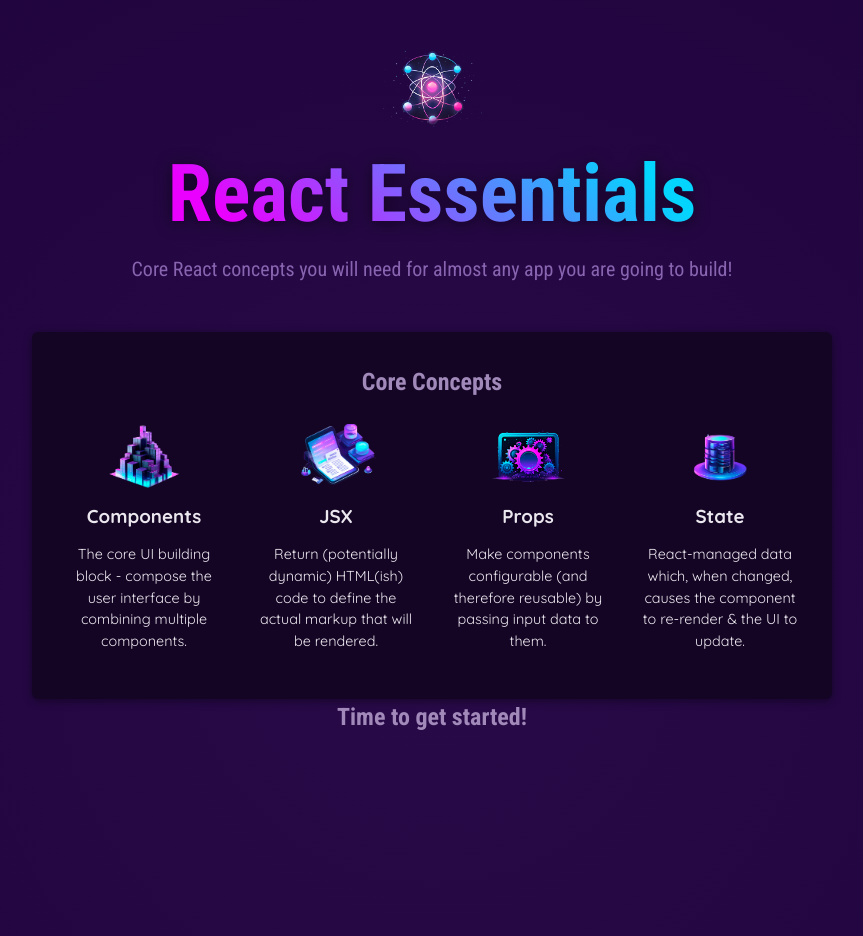
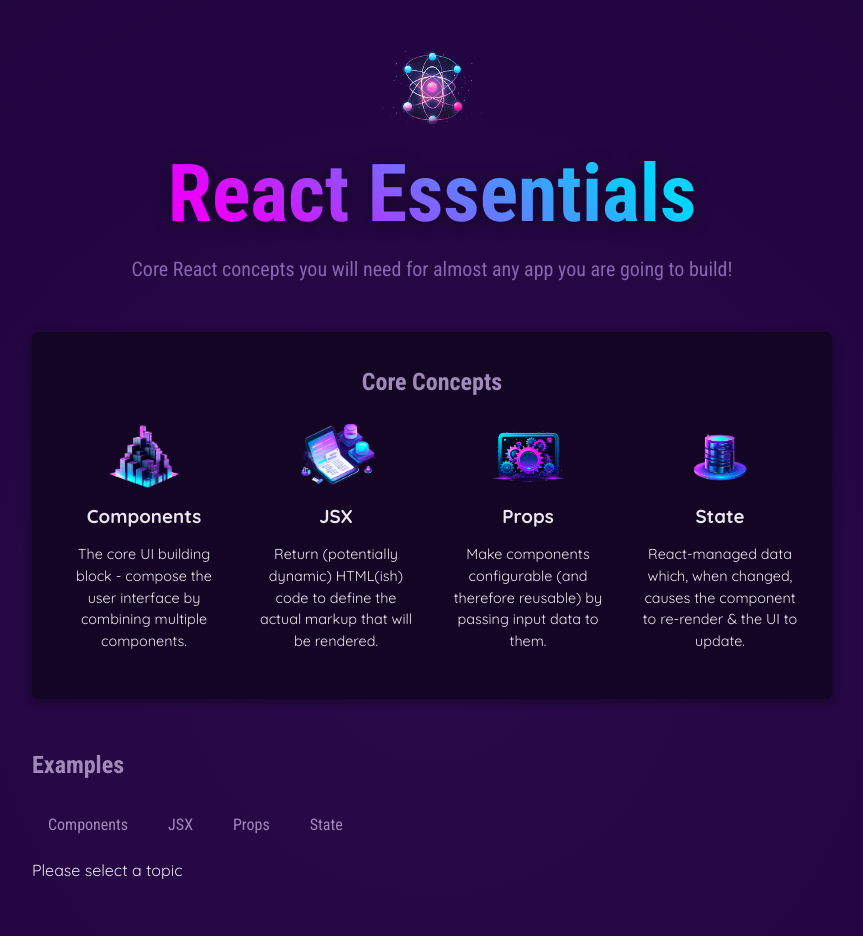
Before and after one commit to shinoby85/react-udemy, a React (Vite) app: page / in a window 1280 px wide. Shown: the top 936 px of the page, without its empty margins (208-1071 px from the left). Built offline with nearby package versions, Linux system fonts and the light colour scheme.

Commit message:
Update project

```diff
--- a/src/App.jsx
+++ b/src/App.jsx
@@ -1,25 +1,67 @@
-import { CORE_CONCEPTS } from './data'
+import {CORE_CONCEPTS, EXAMPLES} from './data'
 import './index.css'
 import Header from './components/Header'
 import CoreConcept from './components/CoreConcept'
+import TabButton from './components/TabButton'
+import {useState} from "react";
 
-function App () {
+function App() {
+  const [selectedTopic, setSelectedTopic] = useState();
+
+  function handleSelect(selectedButton) {
+    setSelectedTopic(selectedButton);
+  }
+
   return (<div>
     <Header/>
     <main>
       <section id="core-concepts">
         <h2>Core Concepts</h2>
         <ul>
-          <CoreConcept
-            title={CORE_CONCEPTS[0].title}
-            description={CORE_CONCEPTS[0].description}
-            image={CORE_CONCEPTS[0].image}
-          />
-          <CoreConcept {...CORE_CONCEPTS[1]} />
-          <CoreConcept {...CORE_CONCEPTS[2]} />
-          <CoreConcept {...CORE_CONCEPTS[3]} />
+          {CORE_CONCEPTS.map(conceptItem=>
+            <CoreConcept key={conceptItem.title} {...conceptItem} />
+          )}
+          {/*<CoreConcept*/}
+          {/*  title={CORE_CONCEPTS[0].title}*/}
+          {/*  description={CORE_CONCEPTS[0].description}*/}
+          {/*  image={CORE_CONCEPTS[0].image}*/}
+          {/*/>*/}
+          {/*<CoreConcept {...CORE_CONCEPTS[1]} />*/}
+          {/*<CoreConcept {...CORE_CONCEPTS[2]} />*/}
+          {/*<CoreConcept {...CORE_CONCEPTS[3]} />*/}
 
         </ul>
+      </section>
+      <section id="examples">
+        <h2>Examples</h2>
+        <menu>
+          <TabButton
+            isSelected={selectedTopic === "components"}
+            select={handleSelect.bind(null, 'components')}
+          >Components</TabButton>
+          <TabButton
+            isSelected={selectedTopic === "jsx"}
+            select={() => handleSelect('jsx')}
+          >JSX</TabButton>
+          <TabButton
+            isSelected={selectedTopic === "props"}
+            select={() => handleSelect('props')}
+          >Props</TabButton>
+          <TabButton
+            isSelected={selectedTopic === "state"}
+            select={() => handleSelect('state')}
+          >State </TabButton>
+        </menu>
+        {selectedTopic ? (<div id="tab-content">
+          <h3>{EXAMPLES[selectedTopic].title}</h3>
+          <p>{EXAMPLES[selectedTopic].description}</p>
+          <pre>
+            <code>
+              {EXAMPLES[selectedTopic].code}
+            </code>
+          </pre>
+        </div>) : 'Please select a topic'}
+
       </section>
     </main>
 
--- /dev/null
+++ b/src/components/TabButton.tsx
@@ -0,0 +1,3 @@
+export default function TabButton({children, select, isSelected}) {
+  return <li><button className={isSelected ? 'active' : null} onClick={select}>{children}</button></li>
+}
--- a/src/data.js
+++ b/src/data.js
@@ -29,3 +29,55 @@ export const CORE_CONCEPTS = [
             'React-managed data which, when changed, causes the component to re-render & the UI to update.',
     },
 ];
+
+export const EXAMPLES = {
+    components: {
+        title: 'Components',
+        description:
+            'Components are the building blocks of React applications. A component is a self-contained module (HTML + optional CSS + JS) that renders some output.',
+        code: `
+function Welcome() {
+  return <h1>Hello, World!</h1>;
+}`,
+    },
+    jsx: {
+        title: 'JSX',
+        description:
+            'JSX is a syntax extension to JavaScript. It is similar to a template language, but it has full power of JavaScript (e.g., it may output dynamic content).',
+        code: `
+<div>
+  <h1>Welcome {userName}</h1>
+  <p>Time to learn React!</p>
+</div>`,
+    },
+    props: {
+        title: 'Props',
+        description:
+            'Components accept arbitrary inputs called props. They are like function arguments.',
+        code: `
+function Welcome(props) {
+  return <h1>Hello, {props.name}</h1>;
+}`,
+    },
+    state: {
+        title: 'State',
+        description:
+            'State allows React components to change their output over time in response to user actions, network responses, and anything else.',
+        code: `
+
+function Counter() {
+  const [isVisible, setIsVisible] = useState(false);
+
+  function handleClick() {
+    setIsVisible(true);
+  }
+
+  return (
+    <div>
+      <button onClick={handleClick}>Show Details</button>
+      {isVisible && <p>Amazing details!</p>}
+    </div>
+  );
+}`,
+    },
+};
```
